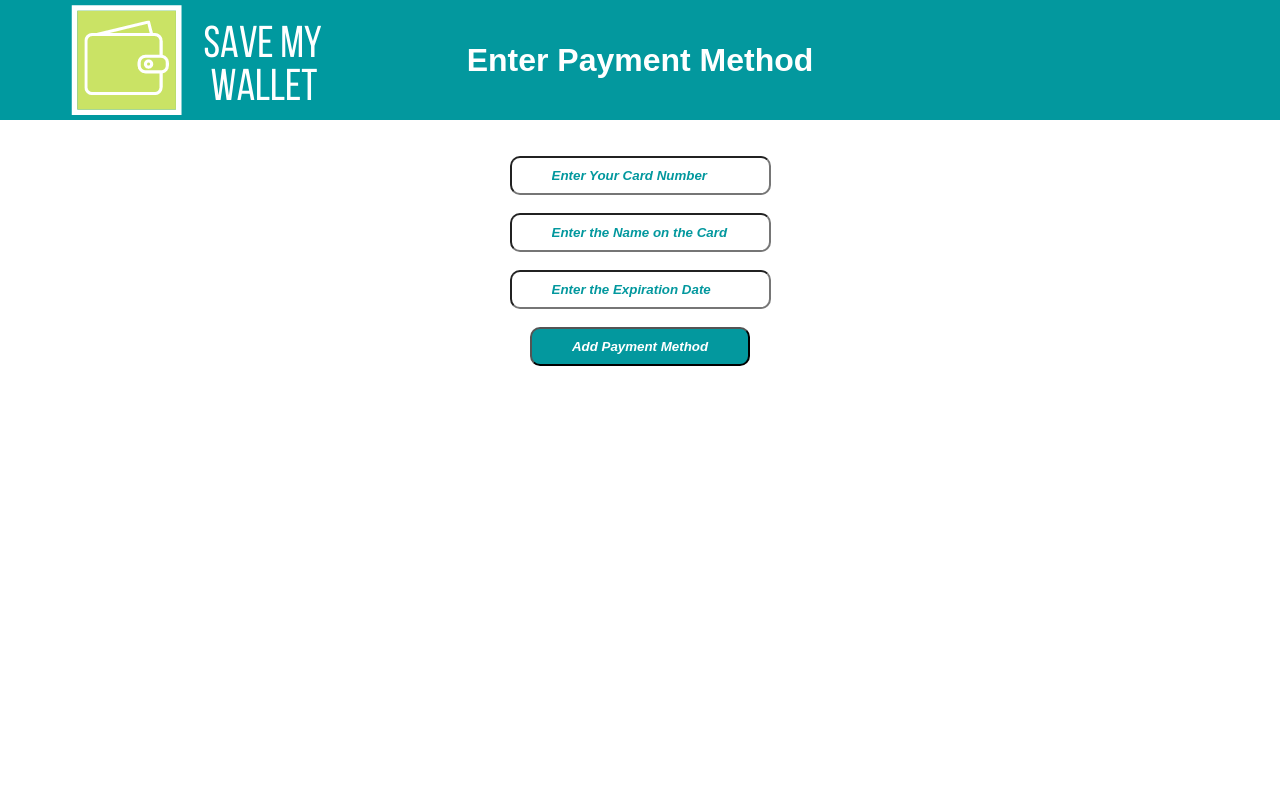
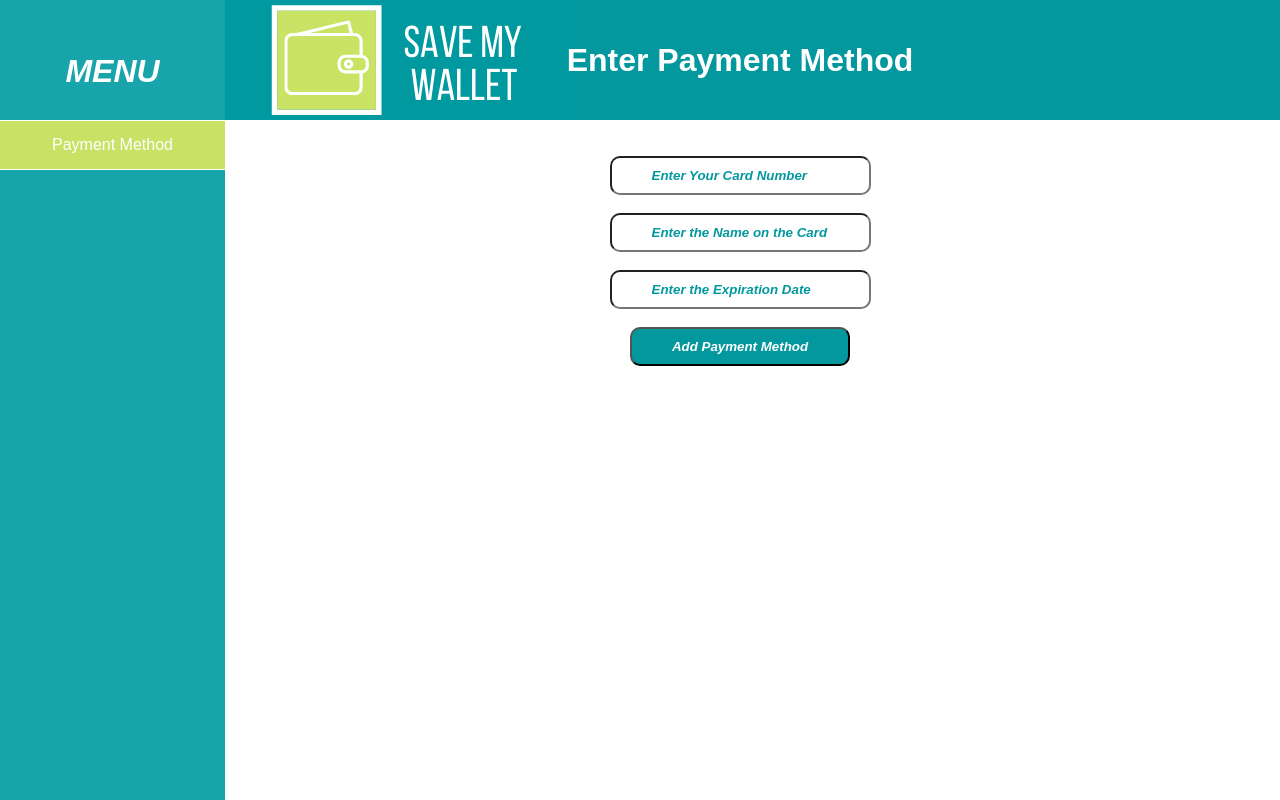
Before and after one commit to allygilbert/cs348-savemywallet, a Flask app: template src/templates/payment.html in a window 1280 px wide. Run offline with Flask 2, Linux system fonts and the light colour scheme; the template is opened without the code that fills it, so the values that code supplies are empty.

Commit message:
adds menu bar to payment page

```diff
--- a/src/static/style.css
+++ b/src/static/style.css
@@ -67,15 +67,15 @@
 	position: relative;
 }
 
-.one .two{
+.one .sidebar{
 	width: 225px;
 	height: 100%;
-	background: #03989e;
-	padding: 30px 0px;
+	background: #17a4aa;
+	padding: 53px 0px;
 	position: fixed;
 }
 
-.one .two h1{
+.one .sidebar h1{
 	color: #fff;
 	text-transform: uppercase;
 	text-align: center;
@@ -84,28 +84,28 @@
 	font-weight: bold;
 }
 
-.one .two h2{
+.one .sidebar h2{
 	color: #fff;
 	text-align: center;
 }
 
-.one .two .active{
-	background: #0a8032;
+.one .sidebar .active{
+	background: #c9e265;
 }
 
-.one .two ul li{
+.one .sidebar ul li{
 	text-align: center;
 	padding: 15px;
 	border-bottom: 0.1px solid white;
 	border-top: 0.1px solid white;
 }
 
-.one .two ul li a{
+.one .sidebar ul li a{
 	color: #ffffff;
 	display: block;
 }
 
-.one .two ul li a .side{
+.one .sidebar ul li a .side{
 	width: 25px;
 	align:center;
 }
--- a/src/templates/payment.html
+++ b/src/templates/payment.html
@@ -1,9 +1,16 @@
-<html>
+<html lang="en">
     <head>
         <title> payment </title>
         <link rel="stylesheet" href="../static/style.css">
     </head>
     <body>
+        <div class="one">
+            <div class="sidebar">
+                <h1>Menu</h1>
+                <ul>
+                    <li class="active"><a href="{{url_for('payment')}}">Payment Method</a></li>
+                </ul>
+            </div>
             <div class="content" align="center">
                 <div class="header">
                     <h1>Enter Payment Method</h1>
@@ -17,5 +24,6 @@
                     <input type="submit" class="btn" value="Add Payment Method">
                 </div>
             </div>
+        </div>
     </body>
 </html>
```
Lines whose indentation alone changed are shown as unchanged.
